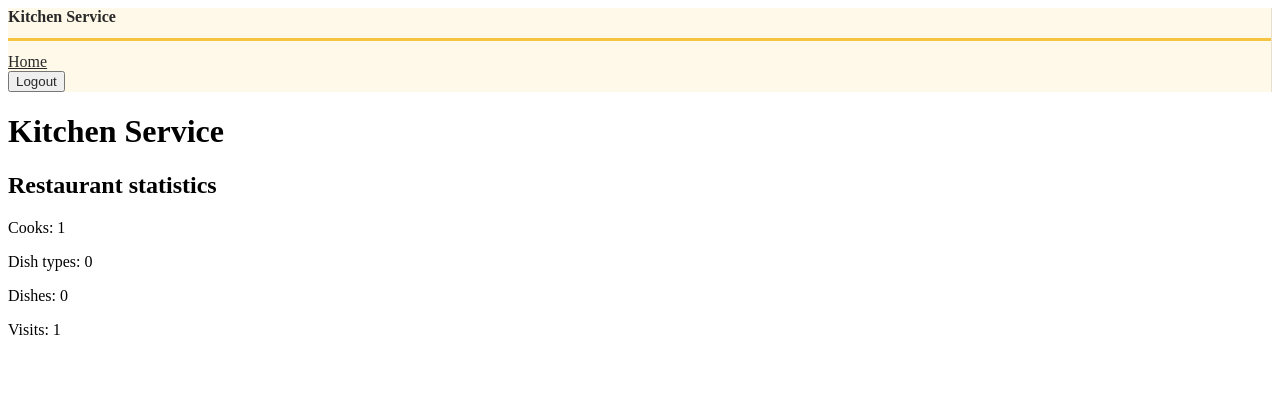
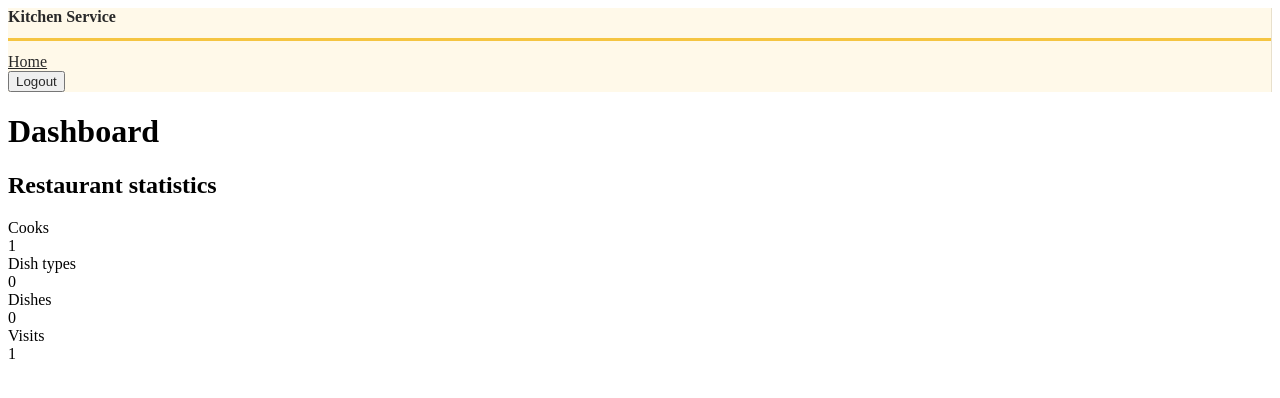
Before and after one commit to Alex414414/Kitchen-Service, a Django app: page / in a window 1280 px wide. Shown: the top 398 px of the page. Run offline with Django 5.2, Linux system fonts and the light colour scheme; the visitor is signed in with stand-in values (Sample User, id 1); data comes from the database, SQL or seed files in the repository; data that the repository does not hold is empty; some libraries are stand-ins or nearby versions.

Commit message:
Display restaurant statistics in Tabler dashboard cards

```diff
--- a/templates/kitchen/index.html
+++ b/templates/kitchen/index.html
@@ -1,11 +1,43 @@
 {% extends "base.html" %}
 {% block content %}
-    <h1>Kitchen Service</h1>
+    <h1>Dashboard</h1>
+<h2>Restaurant statistics</h2>
 
-    <h2>Restaurant statistics</h2>
+<div class="row row-cards">
+    <div class="col-sm-6 col-lg-3">
+        <div class="card">
+            <div class="card-body">
+                <div class="subheader">Cooks</div>
+                <div class="h1 mb-0">{{ num_cooks }}</div>
+            </div>
+        </div>
+    </div>
 
-    <p>Cooks: {{ num_cooks }}</p>
-    <p>Dish types: {{ num_dish_types }}</p>
-    <p>Dishes: {{ num_dishes }}</p>
-    <p>Visits: {{ num_visits }}</p>
+    <div class="col-sm-6 col-lg-3">
+        <div class="card">
+            <div class="card-body">
+                <div class="subheader">Dish types</div>
+                <div class="h1 mb-0">{{ num_dish_types }}</div>
+            </div>
+        </div>
+    </div>
+
+    <div class="col-sm-6 col-lg-3">
+        <div class="card">
+            <div class="card-body">
+                <div class="subheader">Dishes</div>
+                <div class="h1 mb-0">{{ num_dishes }}</div>
+            </div>
+        </div>
+    </div>
+
+    <div class="col-sm-6 col-lg-3">
+        <div class="card">
+            <div class="card-body">
+                <div class="subheader">Visits</div>
+                <div class="h1 mb-0">{{ num_visits }}</div>
+            </div>
+        </div>
+    </div>
+</div>
 {% endblock %}
```
